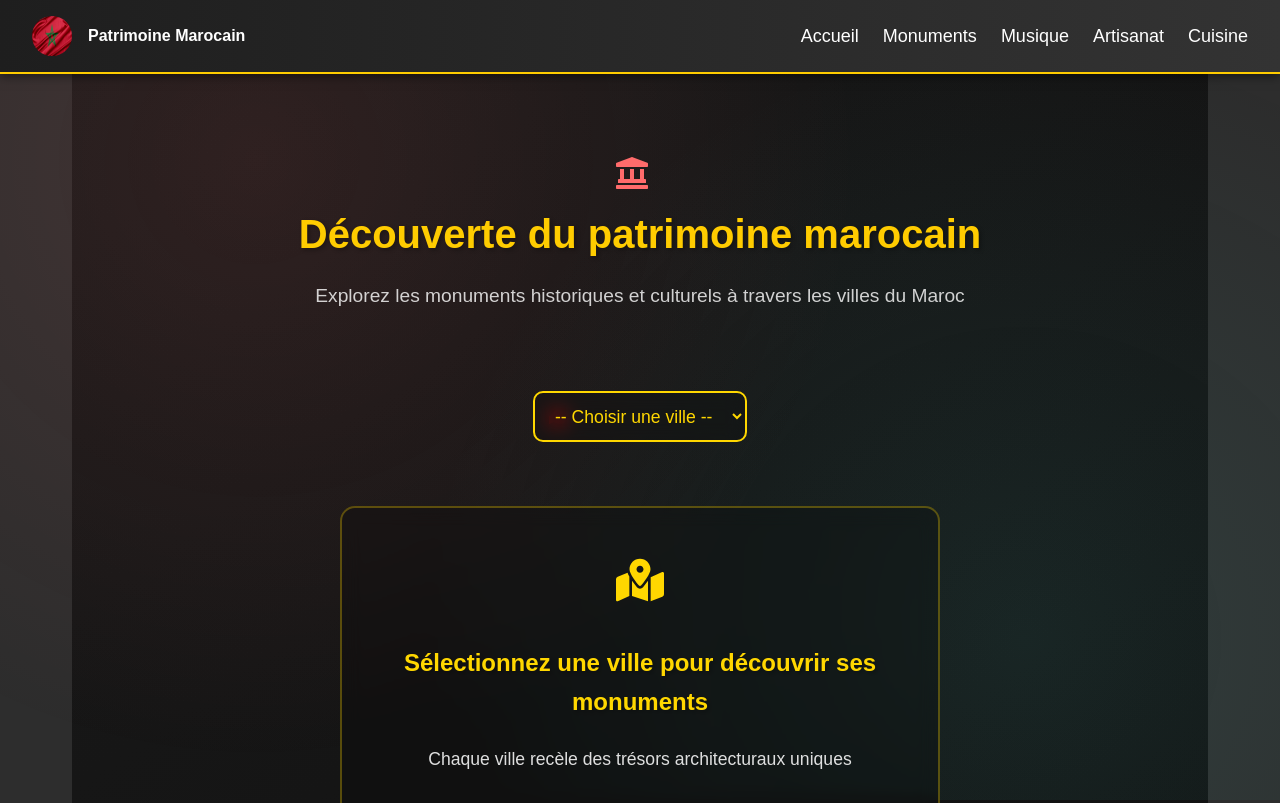
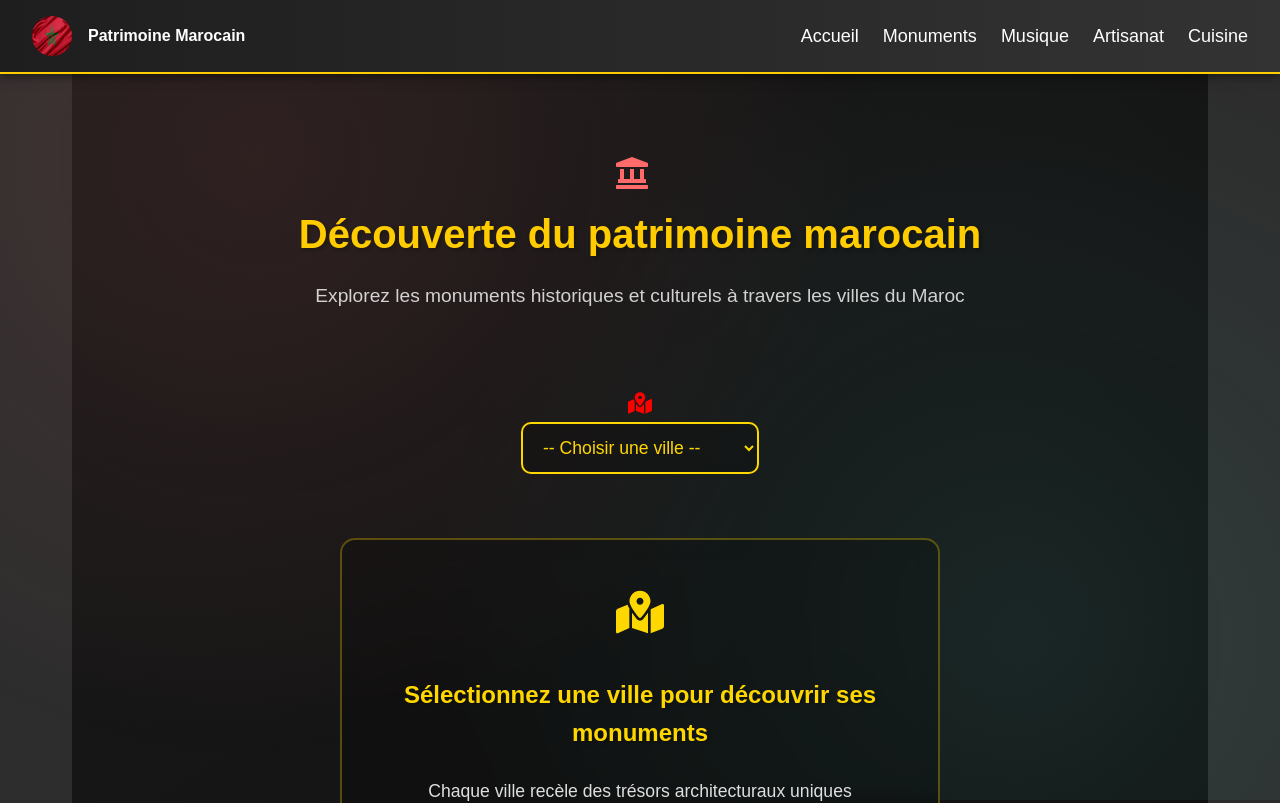
Before and after one commit to Hardrach/Culture, a React (Create React App) app: page /monuments in a window 1280 px wide. Shown: the top 803 px of the page. Built offline with nearby package versions, Linux system fonts and the light colour scheme.

Commit message:
first commit

```diff
--- a/public/index.html
+++ b/public/index.html
@@ -21,7 +21,7 @@
       work correctly both with client-side routing and a non-root public URL.
       Learn how to configure a non-root public URL by running `npm run build`.
     -->
-    <title>React App</title>
+    <title>Patrimoine culturel marocain</title>
   </head>
   <body>
     <noscript>You need to enable JavaScript to run this app.</noscript>
--- a/src/styles/Monuments.css
+++ b/src/styles/Monuments.css
@@ -112,17 +112,19 @@
   text-align: center;
 }
 
-.city-select-container.focused {
-  border-color: var(--accent-color);
-  box-shadow: 0 0 16px rgba(250, 204, 21, 0.5);
+
+
+.select-container {
+  display: flex;
+  align-items: center;
+  justify-content: center;
+  gap: 0.5rem;
 }
 
 .select-icon {
-  position: absolute;
-  left: 1rem;
-  top: 50%;
-  transform: translateY(-50%);
+  position: static;
   color: red;
+  font-size: 1.5rem;
 }
 
 .city-select {
```
Also changed, not shown: public/image/logo192.png (added).
